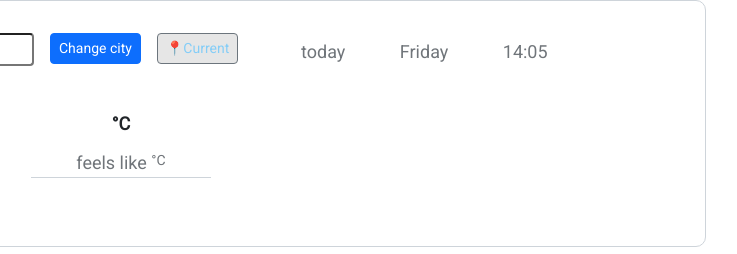
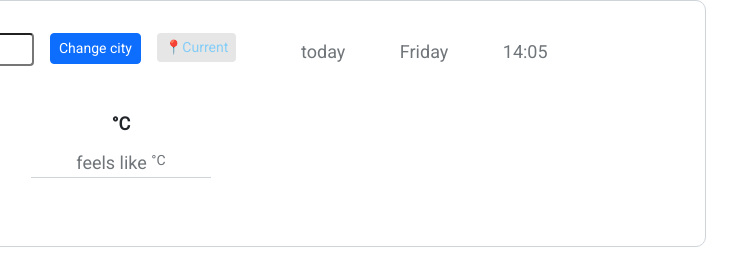
Before and after one commit to Olka-Khmelova/vanilla-weather-app, a plain HTML site: page index.html in a window 1280 px wide. Shown: the top 254 px of the page, 384-1121 px from the left. Drawn offline with nearby package versions, Linux system fonts and the light colour scheme; no server answers.

Commit message:
Removed borders from "current-button"

```diff
--- a/styles/styles.css
+++ b/styles/styles.css
@@ -45,7 +45,8 @@
   }
   .btn-secondary{
     background-color: hsl(0, 0%, 90%);
-    color: #84CDF7;}
+    color: #84CDF7;
+  border: none;}
   .units {
     position: relative;
     top: -6px;
```
